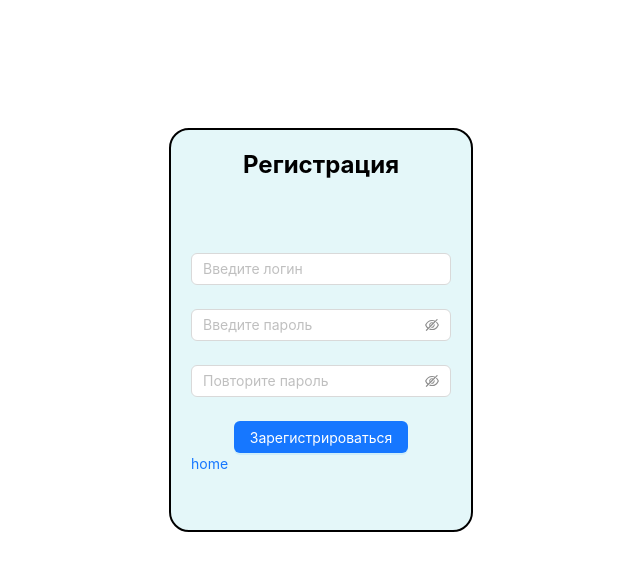
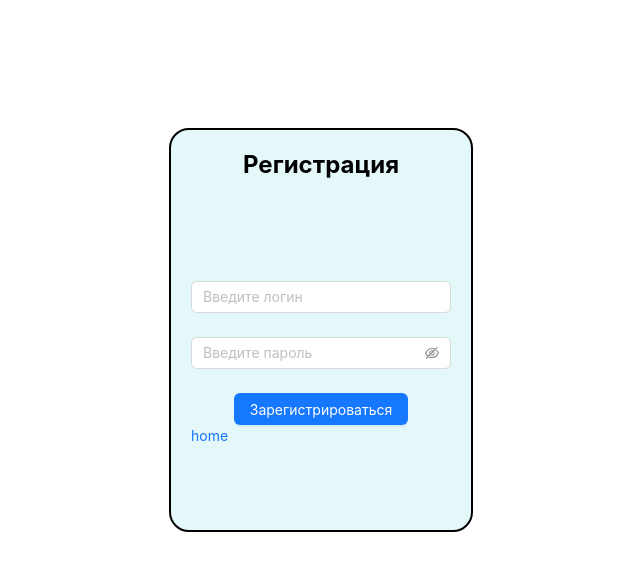
Before and after one commit to igordrozd/test, a React (Create React App) app in the folder client/: page /register in a window 1280 px wide. Shown: the top 570 px of the page, without its empty margins (319-959 px from the left). Built offline with nearby package versions, Linux system fonts and the light colour scheme.

Commit message:
убрал 2 пароль при регистрации, использовал фетч ф

```diff
--- a/client/src/pages/Documents/index.js
+++ b/client/src/pages/Documents/index.js
@@ -1,6 +1,9 @@
 import { useEffect, useState } from 'react';
-import { Table } from 'antd';
-import sendRequest from '../../utils/request';
+import { Table, Layout } from 'antd';
+import { getDocuments } from '../../api/getDocuments';
+import React from 'react';
+
+const { Header, Footer, Sider, Content } = Layout;
 
 const columns = [
     {
@@ -14,7 +17,7 @@ const columns = [
 ]
 
 async function getData() {
-    const result = await sendRequest(`http://localhost:8000/api/documents`, 'GET');
+    const result = await getDocuments();
     return await result.json();
 }
 
@@ -31,6 +34,7 @@ export const Documents = () => {
         return `Документов нет`;
     }
     return (
+
         <Table
             pagination={false}
             columns={columns}
--- a/client/src/pages/Login/index.js
+++ b/client/src/pages/Login/index.js
@@ -6,9 +6,9 @@ import { Link } from "react-router-dom";
 
 export const Login = () => {
     const onFinish = async (values) => {
-        const response = await fetch(`http://localhost:8000/api/users`, args);
-        const { token } = await response.json();
-        console.log('Success:', values);
+        // const response = await fetch(`http://localhost:8000/api/users`, args);
+        // const { token } = await response.json();
+        // console.log('Success:', values);
       };
     return(
         <div className='border'>
@@ -33,9 +33,15 @@ export const Login = () => {
                 >
                     <Input.Password placeholder='Введите пароль' />
                 </Form.Item>
-                <Button type="primary" htmlType="submit" className={styles.submit}>
-                    Войти
-                </Button><Link to="/">home</Link>
+
+                <Link to="/documents">
+                    <Button type="primary" htmlType="submit" className={styles.submit}>
+                        Войти
+                    </Button>
+                </Link>
+
+                <Link to="/">home</Link>
+
             </Form>
 
         </div>
--- a/client/src/pages/Register/index.js
+++ b/client/src/pages/Register/index.js
@@ -35,15 +35,11 @@ export const Register = () => {
                     <Input.Password placeholder='Введите пароль' />
                 </Form.Item>
 
-                <Form.Item
-                    rules={[{ required: true, message: 'Please repeat your password!' }]}
-                >
-                    <Input.Password placeholder='Повторите пароль'/>
-                </Form.Item>
-
-                <Button type="primary" htmlType="submit" className={styles.submit}>
-                    Зарегистрироваться
-                </Button>
+                <Link to="/documents">
+                    <Button type="primary" htmlType="submit" className={styles.submit}>
+                        Зарегистрироваться
+                    </Button>
+                </Link>
 
                 <Link to="/">home</Link>
 
```
